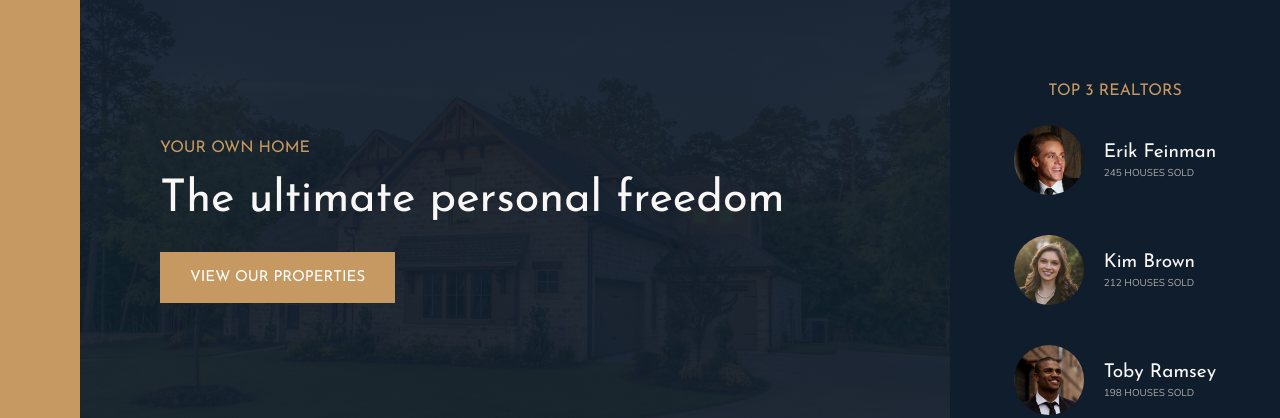
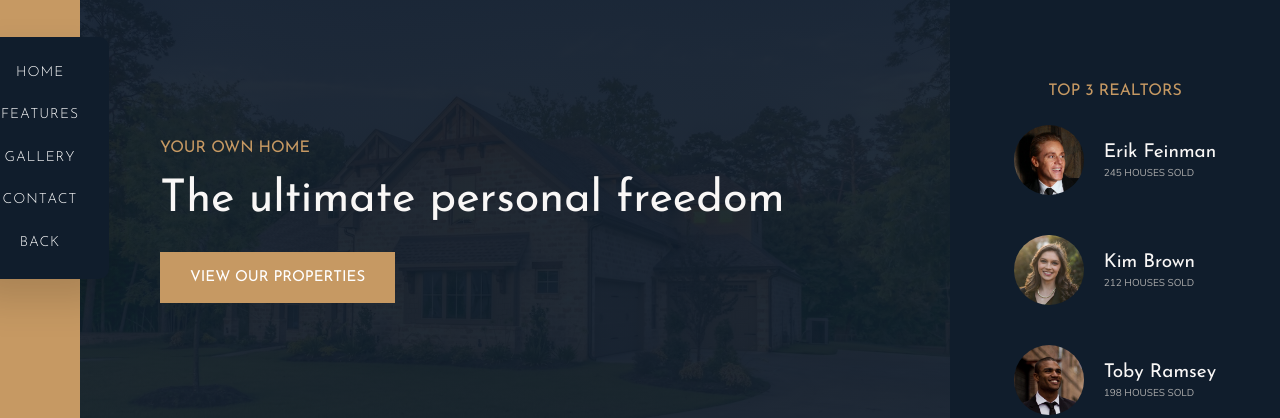
Before and after one commit to TVATDCI/nexter_2025, a website: page index.html in a window 1280 px wide. Shown: the part 73-491 px from the top of the page. Drawn offline with nearby package versions, Linux system fonts and the light colour scheme.

Commit message:
new dropdown-nav

```diff
--- a/index.html
+++ b/index.html
@@ -20,7 +20,7 @@
         <button class="nav-btn" id="nav-btn">
             <span class="nav-icon"></span>
         </button>
-        <nav class="nav" id="nav">
+        <nav class="nav open" id="nav">
             <ul class="nav__list">
                 <li class="nav__item"><a href="#home" class="nav__link">Home</a></li>
                 <li class="nav__item"><a href="#features" class="nav__link">Features</a></li>
--- a/sass/layout/_sidebar.scss
+++ b/sass/layout/_sidebar.scss
@@ -115,6 +115,11 @@
   transition: all 0.5s ease;
   pointer-events: none;
 
+  background-color: vars.$color-secondary; // dark background
+  padding: 2rem;
+  border-radius: 1rem;
+  box-shadow: 0 2rem 4rem rgba(0, 0, 0, 0.15);
+
   position: sticky;
   top: 6rem;
   z-index: 10;
@@ -130,29 +135,34 @@
     padding: 0;
     display: flex;
     flex-direction: column;
+    gap: 1rem;
     align-items: center;
 
     @include m.respond(large) {
       flex-direction: row;
-      gap: 2rem;
-      margin-top: -5.5rem;
-      margin-left: 5rem;
+      justify-content: center;
+      gap: 3rem;
+      margin: 0;
     }
   }
 
   &__item {
-    margin-bottom: 2rem;
-    background-color: vars.$color-ff0c0c;
+    background-color: transparent;
+    padding: 0.5rem 1rem;
+    border-radius: 5px;
+    transition: background-color 0.3s;
+
+    &:hover {
+      background-color: rgba(255, 255, 255, 0.05);
+    }
 
     a {
-      color: vars.$color-fff;
+      color: #fff;
       text-decoration: none;
+      font-family: vars.$font-display;
       font-size: 1.4rem;
       text-transform: uppercase;
-    }
-
-    @include m.respond(large) {
-      margin-bottom: 0;
+      letter-spacing: 1px;
     }
   }
 }
```
Also changed, not shown: css/style.css.
